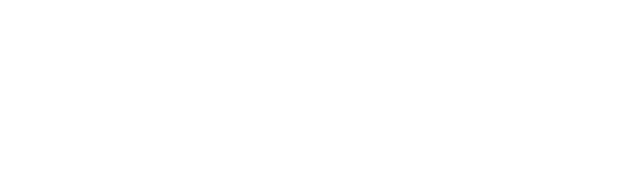
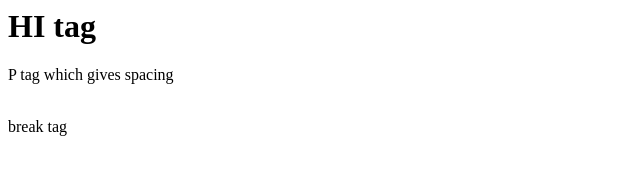
Before and after one commit to kiyansh26/lesson-1, a plain HTML site: page structure.html in a window 1280 px wide. Shown: the whole page, without its empty margins (0-640 px from the left). Drawn offline with Linux system fonts and the light colour scheme.

Commit message:
Strucure

```diff
--- a/structure.html
+++ b/structure.html
@@ -1,10 +1,12 @@
 <html>
     <head>
-        <title>
-
+        <title>title
         </title>
     </head>
     <body>
+        <h1>HI tag</h1>
+        <p>P tag which gives spacing</p>
+        <br>break tag
 
     </body>
 </html>
```
